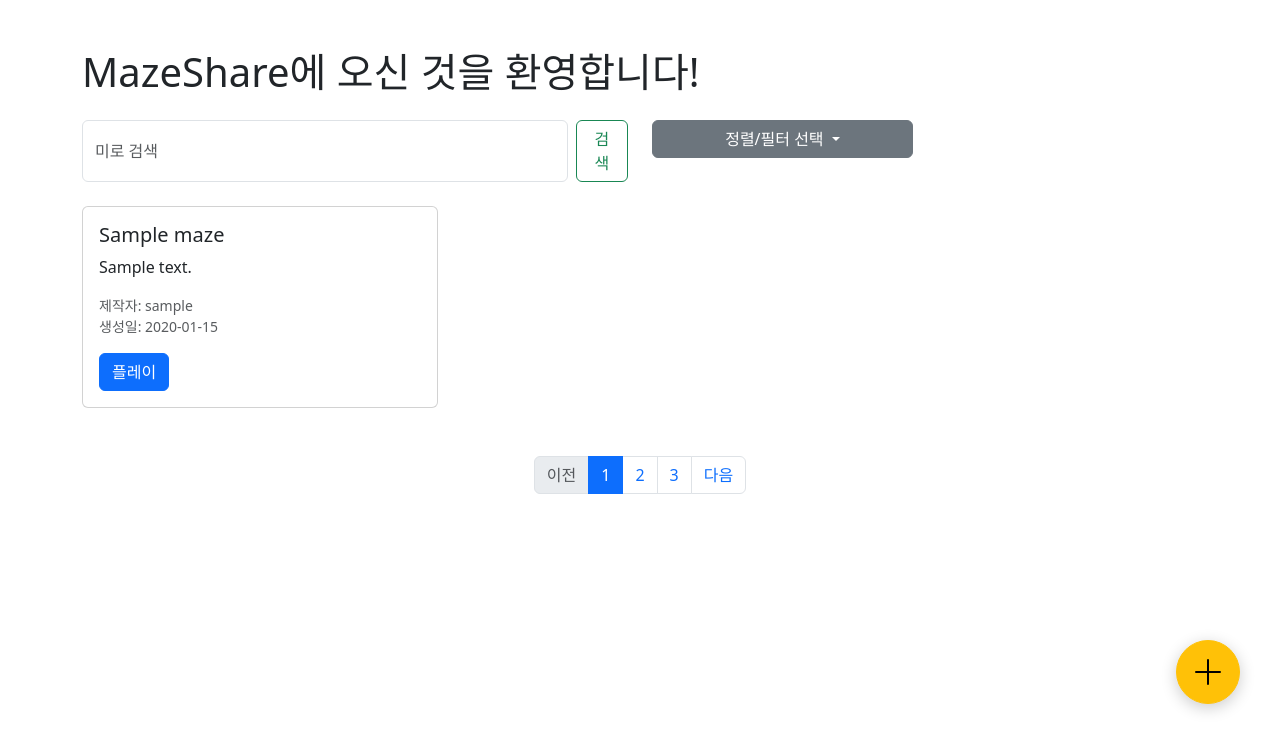
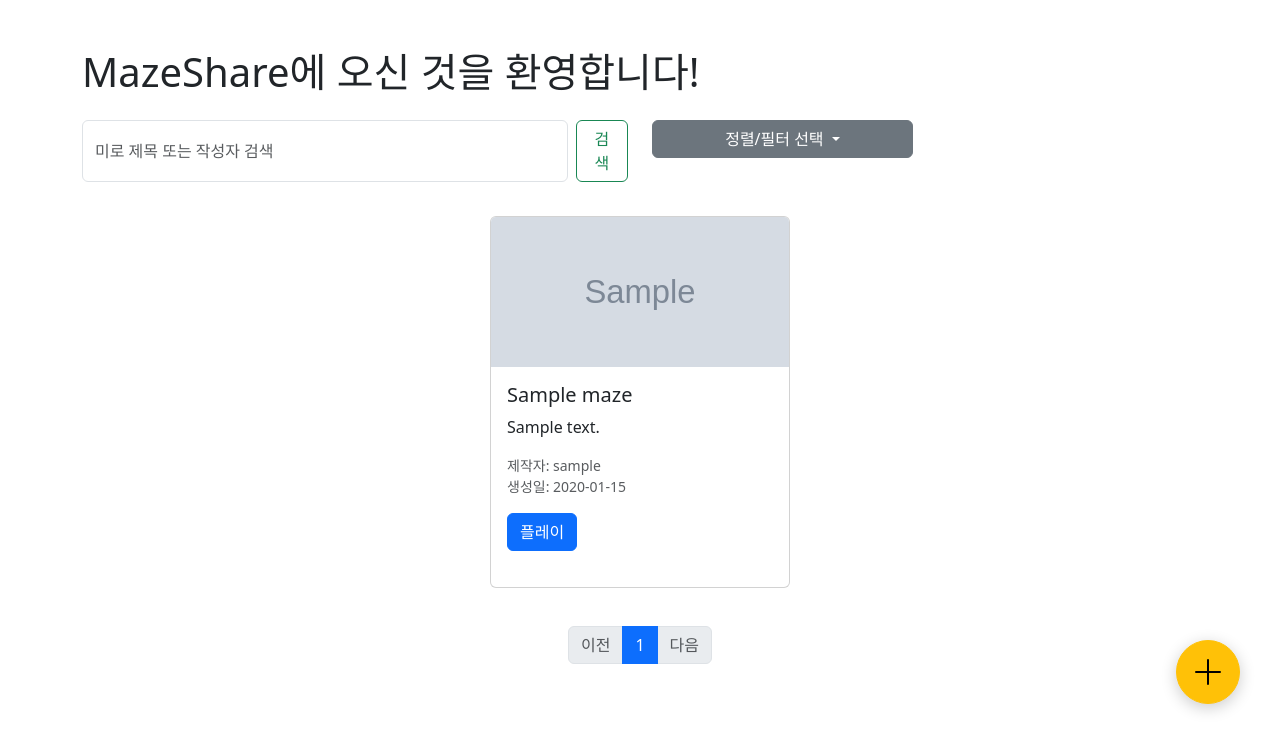
Before and after one commit to GiTae-Kim-kr/GiTae-Kim-kr, a Flask app: page / in a window 1280 px wide. Shown: the part 56-800 px from the top of the page. Run offline with Flask 3, Linux system fonts and the light colour scheme; tables that the repository leaves empty hold one stand-in row (values such as "Sample post"); grey boxes marked "Sample" are stand-in pictures.

Commit message:
Update index.html

```diff
--- a/MazeShare/templates/index.html
+++ b/MazeShare/templates/index.html
@@ -20,6 +20,15 @@
             align-items: center;
             justify-content: center;
             box-shadow: 0 4px 16px rgba(0,0,0,0.2);
+        }
+        /* 추가: 카드 크기 조정 */
+        .maze-card {
+            max-width: 300px;
+            margin: 10px auto;
+        }
+        .card-img-top {
+            height: 150px;
+            object-fit: cover;
         }
     </style>
 </head>
@@ -98,8 +107,13 @@
         <!-- 검색 & 정렬/필터 영역 -->
         <div class="row mb-4">
             <div class="col-md-6">
-                <form class="d-flex" role="search">
-                    <input class="form-control me-2" type="search" placeholder="미로 검색" aria-label="Search">
+                <form class="d-flex" role="search" method="GET" action="/">
+                    <input class="form-control me-2"
+                        type="search"
+                        name="q"
+                        placeholder="미로 제목 또는 작성자 검색"
+                        aria-label="Search"
+                        value="{{ query if query }}">
                     <button class="btn btn-outline-success" type="submit">검색</button>
                 </form>
             </div>
@@ -118,16 +132,21 @@
             </div>
         </div>
 
-        <!-- 미로 카드 리스트 (예시 6개로 2줄 보이게) -->
-       <div class="row row-cols-1 row-cols-md-3 g-4">
-    {% for maze in mazes %}
+        <!-- 미로 카드 리스트 -->
+        <div class="row row-cols-1 row-cols-md-3 g-4 justify-content-center">
+            {% for maze in mazes.items %}
             <div class="col">
-        <div class="card h-100">  <!-- card 추가 -->
+                <div class="card maze-card h-100">
+                    {% if maze.image_path %}
+                    <img src="{{ url_for('static', filename=maze.image_path) }}"
+                         class="card-img-top"
+                         alt="미로 미리보기">
+                    {% endif %}
                     <div class="card-body">
                         <h5 class="card-title">{{ maze.title }}</h5>
                         <p class="card-text">{{ maze.description }}</p>
                         <p class="text-muted small">
-                    제작자: {{ maze.author.username }}<br>  <!-- user → author로 수정 -->
+                            제작자: {{ maze.author.username }}<br>
                             생성일: {{ maze.created_at.strftime('%Y-%m-%d') }}
                         </p>
                         <a href="/play/{{ maze.id }}" class="btn btn-primary">플레이</a>
@@ -139,18 +158,44 @@
 
 
 
-        <!-- 페이지네이션 (아래쪽에 충분한 여백) -->
+        <!-- 페이지네이션 수정 -->
         <nav aria-label="미로 페이지네이션" class="mt-5 mb-5">
             <ul class="pagination justify-content-center">
+                {% if mazes.has_prev %}
+                <li class="page-item">
+                    <a class="page-link" href="?q={{ query }}&page={{ mazes.prev_num }}">이전</a>
+                </li>
+                {% else %}
                 <li class="page-item disabled">
                     <a class="page-link" href="#" tabindex="-1">이전</a>
                 </li>
-            <li class="page-item active"><a class="page-link" href="#">1</a></li>
-            <li class="page-item"><a class="page-link" href="#">2</a></li>
-            <li class="page-item"><a class="page-link" href="#">3</a></li>
+                {% endif %}
+
+                {% for page_num in mazes.iter_pages() %}
+                    {% if page_num %}
+                        {% if page_num == mazes.page %}
+                            <li class="page-item active">
+                                <a class="page-link" href="#">{{ page_num }}</a>
+                            </li>
+                        {% else %}
                             <li class="page-item">
+                                <a class="page-link" href="?q={{ query }}&page={{ page_num }}">{{ page_num }}</a>
+                            </li>
+                        {% endif %}
+                    {% else %}
+                        <span class="page-link">...</span>
+                    {% endif %}
+                {% endfor %}
+
+                {% if mazes.has_next %}
+                <li class="page-item">
+                    <a class="page-link" href="?q={{ query }}&page={{ mazes.next_num }}">다음</a>
+                </li>
+                {% else %}
+                <li class="page-item disabled">
                     <a class="page-link" href="#">다음</a>
                 </li>
+                {% endif %}
             </ul>
         </nav>
     </div>
```
Lines whose indentation alone changed are shown as unchanged.
